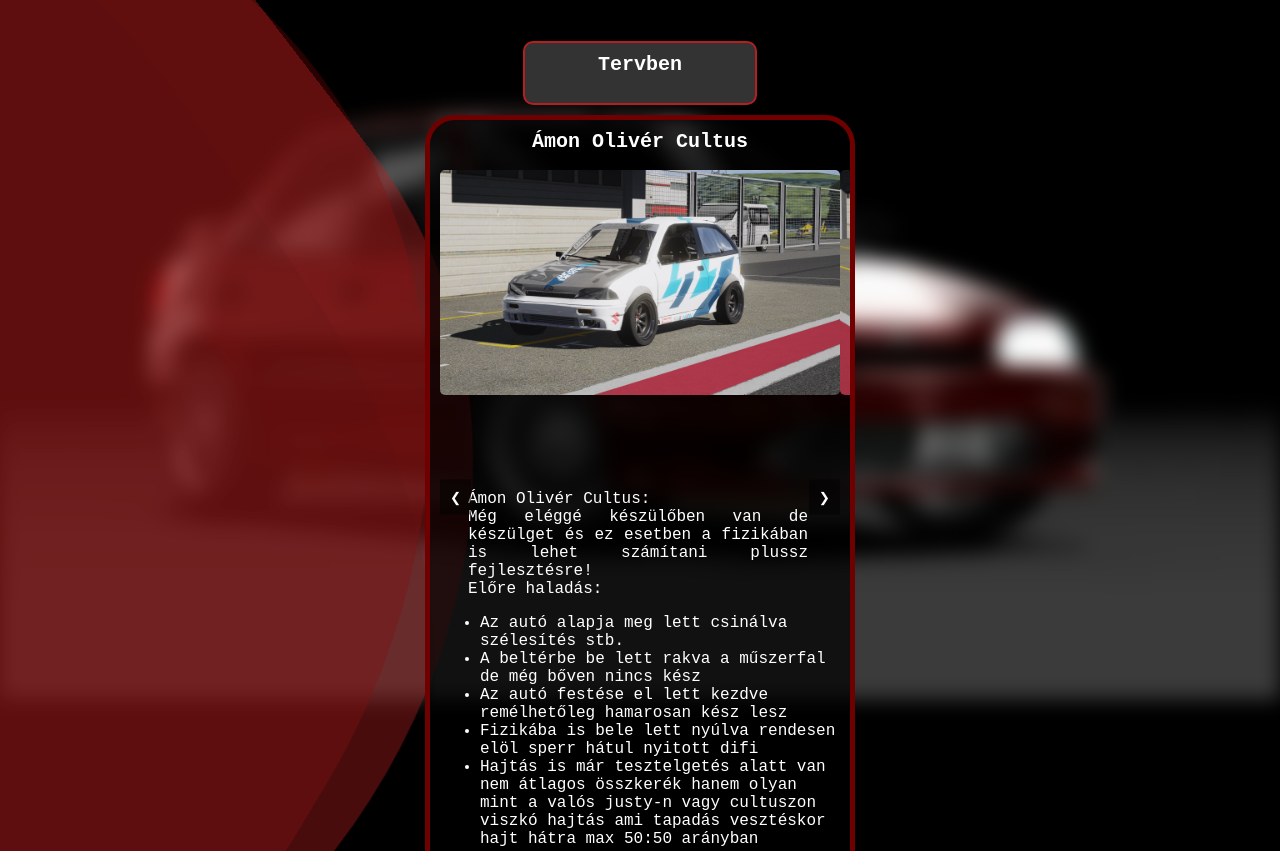
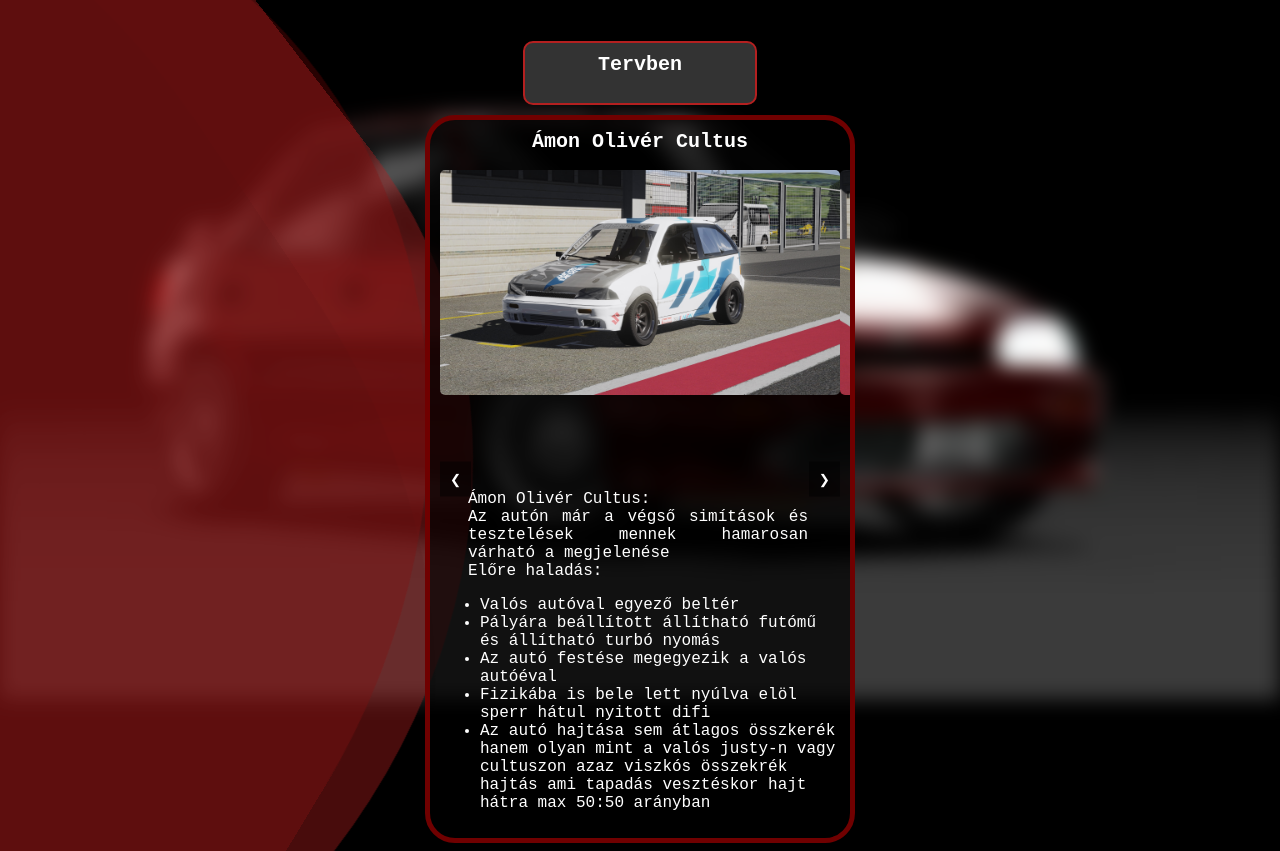
Before and after one commit to keca06/Revratmods, a plain HTML site: page WIP.html in a window 1280 px wide. Shown: the part 101-952 px from the top of the page. Drawn offline with Linux system fonts and the light colour scheme; grey boxes are pictures that could not be loaded.

Commit message:
utolsók egyike

```diff
--- a/WIP.html
+++ b/WIP.html
@@ -859,14 +859,14 @@ setInterval(changeBackground, 7000); // 7 másodpercenként váltás
                     <button class="next" onclick="moveSlide(this, 1)">❯</button>
                 </div>
                 <p>Ámon Olivér Cultus:<br>
-                    Még eléggé készülőben van de készülget és ez esetben a fizikában is lehet számítani plussz fejlesztésre! <br>
+                    Az autón már a végső simítások és tesztelések mennek hamarosan várható a megjelenése<br>
                     Előre haladás:
                     <ul>
-                        <li>Az autó alapja meg lett csinálva szélesítés stb.</li>
-                        <li>A beltérbe be lett rakva a műszerfal de még bőven nincs kész</li>
-                        <li>Az autó festése el lett kezdve remélhetőleg hamarosan kész lesz</li>
-                        <li>Fizikába is bele lett nyúlva rendesen elöl sperr hátul nyitott difi</li>
-                        <li>Hajtás is már tesztelgetés alatt van nem átlagos összkerék hanem olyan mint a valós justy-n vagy cultuszon viszkó hajtás ami tapadás vesztéskor hajt hátra max 50:50 arányban</li>
+                        <li>Valós autóval egyező beltér</li>
+                        <li>Pályára beállított állítható futómű és állítható turbó nyomás</li>
+                        <li>Az autó festése megegyezik a valós autóéval</li>
+                        <li>Fizikába is bele lett nyúlva elöl sperr hátul nyitott difi</li>
+                        <li>Az autó hajtása sem átlagos összkerék hanem olyan mint a valós justy-n vagy cultuszon azaz viszkós összekrék hajtás ami tapadás vesztéskor hajt hátra max 50:50 arányban</li>
                     </ul>
                 </p>
             </div>
@@ -914,6 +914,9 @@ setInterval(changeBackground, 7000); // 7 másodpercenként váltás
                         <li>A gyári swift esetében a motorban is lesz egy pici változás de nem nagy</li>
                         <li>illetve egyéb kis problémák kijavítása is várható lesz az összes swift-re</li>
                     </ul></p>
+                    <p>Hamarosan várható ennek a frissítésnek a megjelenése is!
+                        <br>(Aki már megvette az autót annak elérhető lesz ez a frissítés ingyenesen ha mégis problémába ütköznél akkor discord szerveren lehet jelezni)
+                    </p>
             </div>
 
             <div class="slider-container">
```
